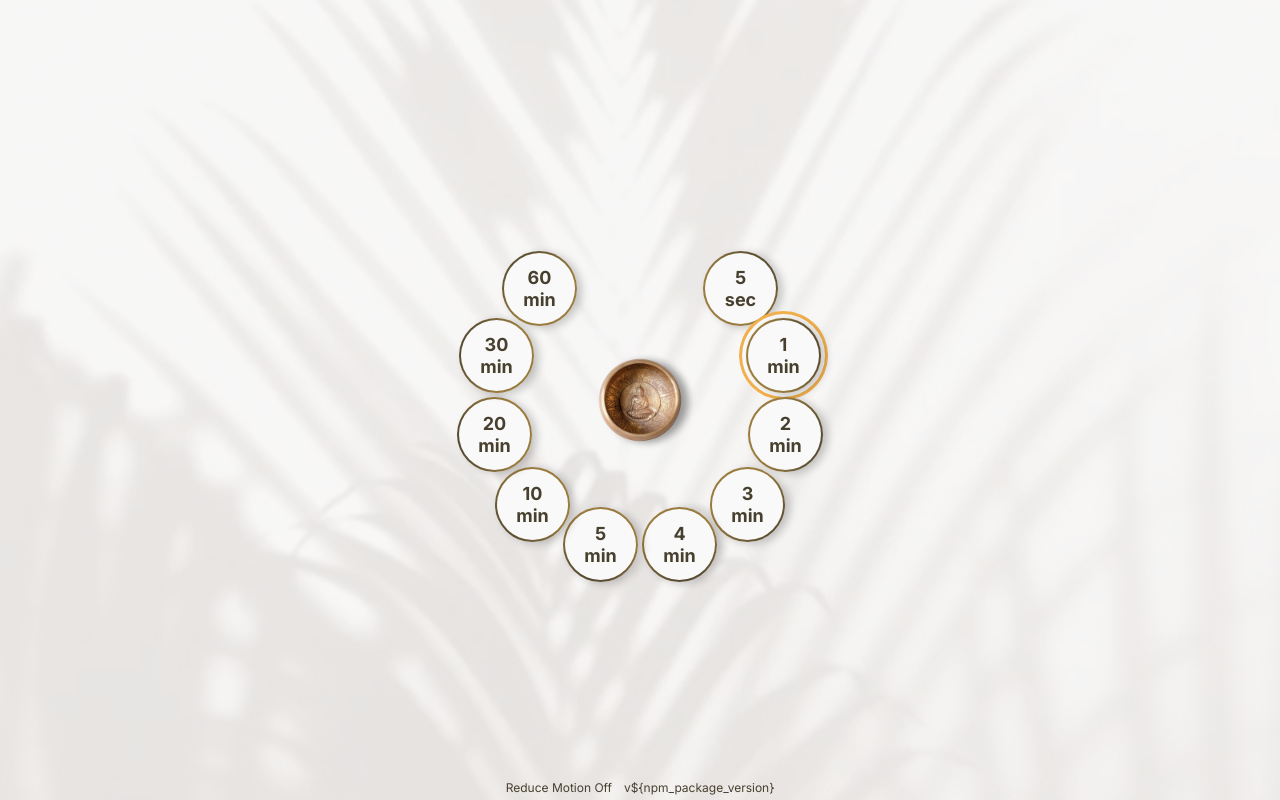
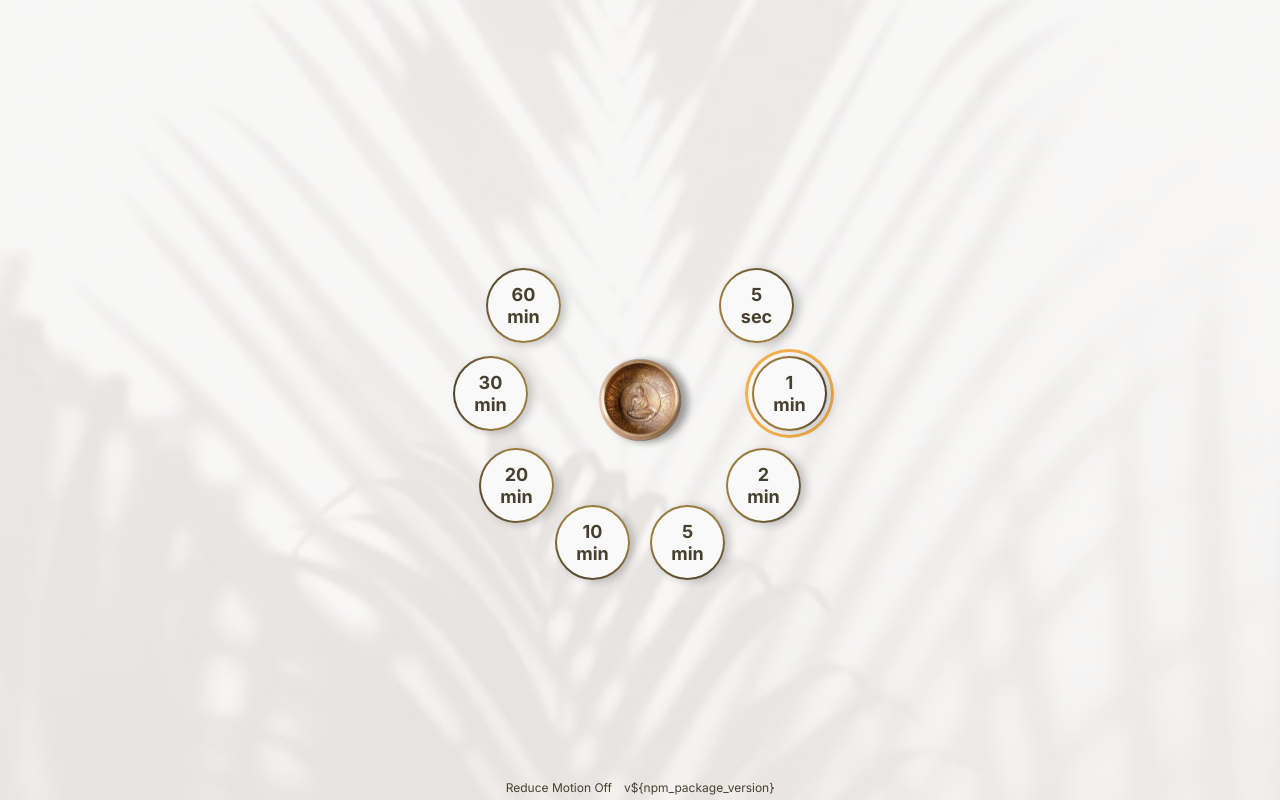
Before and after one commit to samueleiche/om.samueleiche.com, a Vue app: page / in a window 1280 px wide. Built offline with nearby package versions, Linux system fonts and the light colour scheme; no server answers.

Commit message:
update timer settings

```diff
--- a/src/support/settings.ts
+++ b/src/support/settings.ts
@@ -1,8 +1,6 @@
 const timerOptions = [
 	{ id: 60000, text: '1 min' },
 	{ id: 120000, text: '2 min' },
-	{ id: 180000, text: '3 min' },
-	{ id: 240000, text: '4 min' },
 	{ id: 300000, text: '5 min' },
 	{ id: 600000, text: '10 min' },
 	{ id: 1200000, text: '20 min' },
```
Also changed, not shown: .eslintrc.json.
